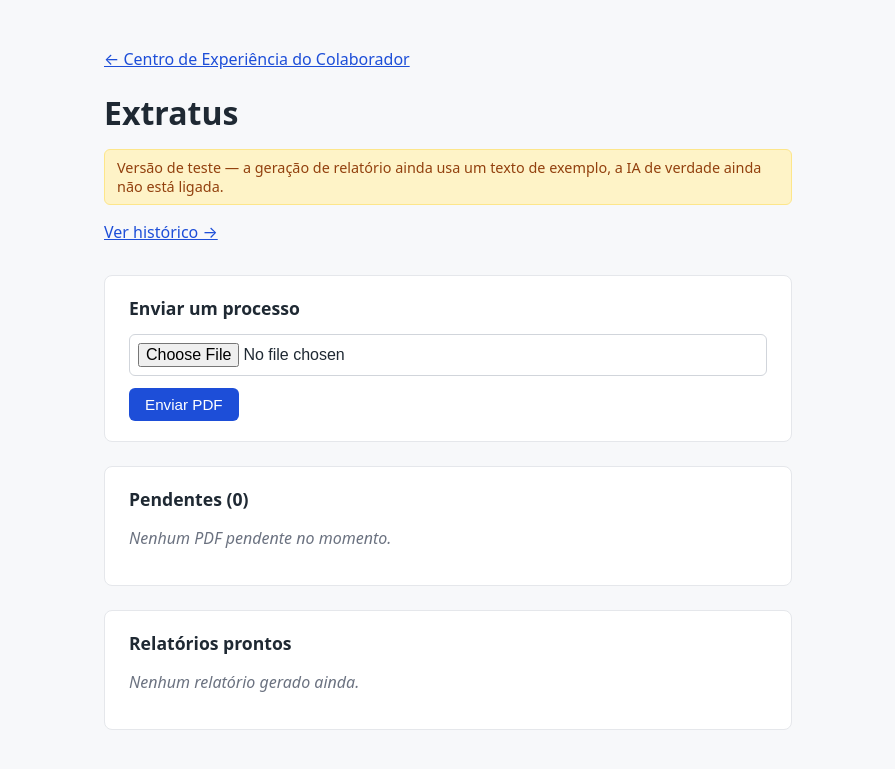
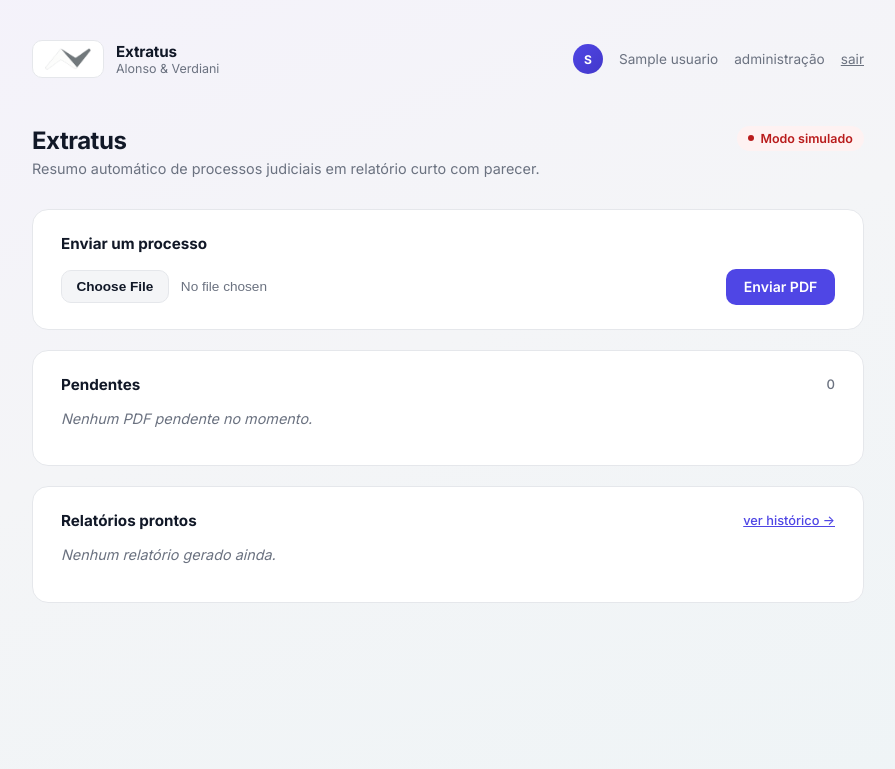
Before and after one commit to henrique-dalonso/CAAV, a FastAPI app: page /extratus/ in a window 1280 px wide. Shown: the top 769 px of the page, without its empty margins (192-1087 px from the left). Run offline with FastAPI, Linux system fonts and the light colour scheme; the visitor is signed in with stand-in values (Sample User, id 1); tables that the repository leaves empty hold one stand-in row (values such as "Sample post").

Commit message:
Cria layout base compartilhado e estiliza Extratus/Historico
- base.html: cabecalho compartilhado (logo, nome da pagina, usuario,
  admin, sair) que toda tela logada agora estende - home.html migrado
  pra usar isso (aparencia identica, so reorganizado por tras)
- base.css ganhou o CSS do cabecalho/layout de pagina (antes vivia so
  em home.css, sem sentido ja que agora e compartilhado)
- Extratus (inbox.html) e Historico redesenhados na mesma linguagem
  visual - cartoes, selo de status (modo simulado/IA real), lista de
  pendentes e relatorios, tabela de historico - mesmas funcoes de
  antes, sem nada novo, so o visual
- extratus.css: CSS proprio da ferramenta, servido via novo mount
  /extratus/static/ (mantem a separacao sistema x ferramenta tambem
  nos arquivos estaticos, nao so no codigo Python)
- Corrigido bug ativo: upload e processar-tudo redirecionavam pra "/"
  (home) em vez de voltar pra "/extratus/" - usuario perdia o lugar
  onde estava no meio do fluxo

Testado de ponta a ponta: login, home, extratus (upload, processar,
download), historico mostrando o resultado, redirecionamento correto,
29 testes automatizados passando.

```diff
--- a/app/ferramentas/extratus/web/routes/historico.py
+++ b/app/ferramentas/extratus/web/routes/historico.py
@@ -4,21 +4,28 @@
 from fastapi.templating import Jinja2Templates
 
 from app.ferramentas.extratus.db.jobs import listar_jobs
+from app.plataforma.db.models import Usuario
 from app.plataforma.web.auth import exigir_acesso_ferramenta
 
 
 router = APIRouter(dependencies=[Depends(exigir_acesso_ferramenta("extratus"))])
 
 TEMPLATES_DIR = Path(__file__).resolve().parent.parent / "templates"
-templates = Jinja2Templates(directory=TEMPLATES_DIR)
+PLATAFORMA_TEMPLATES_DIR = (
+    Path(__file__).resolve().parents[4] / "plataforma" / "web" / "templates"
+)
+templates = Jinja2Templates(directory=[TEMPLATES_DIR, PLATAFORMA_TEMPLATES_DIR])
 
 
 @router.get("/historico")
-def pagina_historico(request: Request):
+def pagina_historico(
+    request: Request,
+    usuario: Usuario = Depends(exigir_acesso_ferramenta("extratus")),
+):
     jobs = listar_jobs()
 
     return templates.TemplateResponse(
         request,
         "historico.html",
-        {"jobs": jobs},
+        {"usuario": usuario, "jobs": jobs},
     )
--- a/app/ferramentas/extratus/web/routes/inbox.py
+++ b/app/ferramentas/extratus/web/routes/inbox.py
@@ -7,6 +7,7 @@
 from app.ferramentas.extratus.core.config_manager import carregar_config
 from app.ferramentas.extratus.core.pdf_manager import listar_pdfs
 from app.ferramentas.extratus.core.pipeline import processar_pdf
+from app.plataforma.db.models import Usuario
 from app.plataforma.web.auth import exigir_acesso_ferramenta
 
 
@@ -15,7 +16,12 @@
 TAMANHO_MAXIMO_UPLOAD = 100 * 1024 * 1024  # 100 MB
 
 TEMPLATES_DIR = Path(__file__).resolve().parent.parent / "templates"
-templates = Jinja2Templates(directory=TEMPLATES_DIR)
+PLATAFORMA_TEMPLATES_DIR = (
+    Path(__file__).resolve().parents[4] / "plataforma" / "web" / "templates"
+)
+# Duas pastas de busca: a própria (inbox.html) e a da plataforma (base.html,
+# de onde essa tela herda o cabeçalho/layout compartilhado).
+templates = Jinja2Templates(directory=[TEMPLATES_DIR, PLATAFORMA_TEMPLATES_DIR])
 
 
 def listar_relatorios_prontos(pasta_saida):
@@ -31,7 +37,10 @@
 
 
 @router.get("/")
-def pagina_inicial(request: Request):
+def pagina_inicial(
+    request: Request,
+    usuario: Usuario = Depends(exigir_acesso_ferramenta("extratus")),
+):
     config = carregar_config()
 
     pendentes = listar_pdfs(config.get("pasta_entrada", "entrada_pdfs"))
@@ -41,9 +50,11 @@
         request,
         "inbox.html",
         {
+            "usuario": usuario,
             "pendentes": [pdf.name for pdf in pendentes],
             "total_pendentes": len(pendentes),
             "relatorios": relatorios,
+            "ia_provider": config.get("ia_provider", "simulado"),
         },
     )
 
@@ -77,7 +88,7 @@
     destino = pasta_entrada / nome_seguro
     destino.write_bytes(conteudo)
 
-    return RedirectResponse(url="/", status_code=303)
+    return RedirectResponse(url="/extratus/", status_code=303)
 
 
 @router.post("/processar-tudo")
@@ -96,7 +107,7 @@
             pdf, pasta_saida, pasta_processados, pasta_erros, pasta_revisao, ia_provider
         )
 
-    return RedirectResponse(url="/", status_code=303)
+    return RedirectResponse(url="/extratus/", status_code=303)
 
 
 @router.get("/download/{nome_arquivo}")
--- /dev/null
+++ b/app/ferramentas/extratus/web/static/extratus.css
@@ -0,0 +1,258 @@
+/* Telas do Extratus (inbox + histórico) — o cabeçalho/layout de página
+   já vem de base.css (base.html). Aqui só entra o que é específico
+   dessas telas: cabeçalho da ferramenta, cartões de conteúdo, listas,
+   tabela do histórico. */
+
+.cabecalho-ferramenta {
+    display: flex;
+    align-items: flex-start;
+    justify-content: space-between;
+    gap: 1rem;
+    margin-bottom: 2rem;
+    animation: entrada 0.5s cubic-bezier(0.16, 1, 0.3, 1) 0.05s backwards;
+}
+
+.cabecalho-ferramenta h1 {
+    font-size: 1.5rem;
+    font-weight: 700;
+    letter-spacing: -0.02em;
+    margin: 0 0 0.3rem;
+}
+
+.cabecalho-ferramenta p {
+    color: var(--cor-texto-suave);
+    margin: 0;
+    font-size: 0.9rem;
+}
+
+.selo-status {
+    display: inline-flex;
+    align-items: center;
+    gap: 0.4rem;
+    padding: 0.3rem 0.7rem;
+    border-radius: 999px;
+    font-size: 0.78rem;
+    font-weight: 600;
+    white-space: nowrap;
+}
+
+.selo-status::before {
+    content: "";
+    width: 6px;
+    height: 6px;
+    border-radius: 999px;
+    background: currentColor;
+}
+
+.selo-status.simulado {
+    background: var(--cor-erro-fundo);
+    color: var(--cor-erro-texto);
+}
+
+.selo-status.real {
+    background: #dcfce7;
+    color: #166534;
+}
+
+@media (prefers-color-scheme: dark) {
+    .selo-status.real {
+        background: #113321;
+        color: #86efac;
+    }
+}
+
+.cartao-secao {
+    background: var(--cor-cartao);
+    border: 1px solid var(--cor-borda);
+    border-radius: var(--raio);
+    padding: 1.5rem 1.75rem;
+    margin-bottom: 1.25rem;
+    animation: entrada 0.5s cubic-bezier(0.16, 1, 0.3, 1) 0.1s backwards;
+}
+
+.cartao-secao h2 {
+    font-size: 0.95rem;
+    font-weight: 700;
+    margin: 0 0 1rem;
+    display: flex;
+    align-items: center;
+    justify-content: space-between;
+}
+
+.cartao-secao h2 .contagem {
+    font-weight: 500;
+    color: var(--cor-texto-suave);
+    font-size: 0.82rem;
+}
+
+.linha-upload {
+    display: flex;
+    align-items: center;
+    gap: 0.75rem;
+    flex-wrap: wrap;
+}
+
+.linha-upload input[type="file"] {
+    flex: 1;
+    min-width: 200px;
+    font-size: 0.85rem;
+    color: var(--cor-texto-suave);
+}
+
+.linha-upload input[type="file"]::file-selector-button {
+    font-family: inherit;
+    font-size: 0.85rem;
+    font-weight: 600;
+    padding: 0.5rem 0.9rem;
+    border-radius: var(--raio-pequeno);
+    border: 1px solid var(--cor-borda);
+    background: var(--cor-fundo);
+    color: var(--cor-texto);
+    cursor: pointer;
+    margin-right: 0.75rem;
+    transition: border-color 0.15s ease;
+}
+
+.linha-upload input[type="file"]::file-selector-button:hover {
+    border-color: var(--cor-acento);
+}
+
+.botao {
+    display: inline-flex;
+    align-items: center;
+    gap: 0.4rem;
+    padding: 0.6rem 1.1rem;
+    font-size: 0.88rem;
+    font-weight: 600;
+    font-family: inherit;
+    color: white;
+    background: var(--cor-acento);
+    border: none;
+    border-radius: var(--raio-pequeno);
+    cursor: pointer;
+    text-decoration: none;
+    transition: background 0.15s ease, box-shadow 0.15s ease, transform 0.1s ease;
+    white-space: nowrap;
+}
+
+.botao:hover {
+    background: var(--cor-acento-hover);
+    box-shadow: 0 8px 20px -6px color-mix(in srgb, var(--cor-acento) 60%, transparent);
+}
+
+.botao:active {
+    transform: scale(0.98);
+}
+
+.botao:disabled {
+    opacity: 0.5;
+    cursor: not-allowed;
+    box-shadow: none;
+}
+
+.lista-arquivos {
+    list-style: none;
+    margin: 0 0 1.1rem;
+    padding: 0;
+    display: flex;
+    flex-direction: column;
+    gap: 0.4rem;
+}
+
+.lista-arquivos li {
+    display: flex;
+    align-items: center;
+    gap: 0.6rem;
+    padding: 0.55rem 0.75rem;
+    background: var(--cor-fundo);
+    border-radius: var(--raio-pequeno);
+    font-size: 0.87rem;
+}
+
+.lista-arquivos li::before {
+    content: "";
+    width: 8px;
+    height: 8px;
+    border-radius: 2px;
+    background: var(--cor-acento);
+    opacity: 0.5;
+    flex-shrink: 0;
+}
+
+.lista-arquivos a {
+    text-decoration: none;
+    font-weight: 500;
+}
+
+.lista-arquivos a:hover {
+    text-decoration: underline;
+}
+
+/* Histórico */
+.aviso-discreto {
+    font-size: 0.82rem;
+    color: var(--cor-texto-suave);
+    margin: -0.5rem 0 1.25rem;
+}
+
+.tabela-historico {
+    width: 100%;
+    border-collapse: collapse;
+    font-size: 0.85rem;
+}
+
+.tabela-historico th {
+    text-align: left;
+    font-size: 0.72rem;
+    font-weight: 600;
+    text-transform: uppercase;
+    letter-spacing: 0.05em;
+    color: var(--cor-texto-suave);
+    padding: 0 0.6rem 0.6rem;
+    border-bottom: 1px solid var(--cor-borda);
+}
+
+.tabela-historico td {
+    padding: 0.7rem 0.6rem;
+    border-bottom: 1px solid var(--cor-borda);
+    vertical-align: top;
+}
+
+.tabela-historico tr:last-child td {
+    border-bottom: none;
+}
+
+.status {
+    display: inline-block;
+    padding: 0.15rem 0.55rem;
+    border-radius: 999px;
+    font-size: 0.75rem;
+    font-weight: 600;
+}
+
+.status-sucesso {
+    background: #dcfce7;
+    color: #166534;
+}
+
+.status-revisao {
+    background: #fef9c3;
+    color: #854d0e;
+}
+
+.status-erro {
+    background: var(--cor-erro-fundo);
+    color: var(--cor-erro-texto);
+}
+
+@media (prefers-color-scheme: dark) {
+    .status-sucesso { background: #113321; color: #86efac; }
+    .status-revisao { background: #332b0f; color: #fde68a; }
+}
+
+.motivo {
+    display: block;
+    color: var(--cor-texto-suave);
+    font-size: 0.78rem;
+    margin-top: 0.2rem;
+}
--- a/app/ferramentas/extratus/web/templates/inbox.html
+++ b/app/ferramentas/extratus/web/templates/inbox.html
@@ -1,47 +1,50 @@
-<!DOCTYPE html>
-<html lang="pt-br">
-<head>
-    <meta charset="UTF-8">
-    <meta name="viewport" content="width=device-width, initial-scale=1">
-    <title>Extratus</title>
-    <link rel="stylesheet" href="/static/style.css">
-</head>
-<body>
-    <header>
-        <p><a href="/">&larr; Centro de Experiência do Colaborador</a></p>
+{% extends "base.html" %}
+
+{% block titulo %}Extratus{% endblock %}
+{% block nome_pagina %}Extratus{% endblock %}
+{% block css_pagina %}<link rel="stylesheet" href="/extratus/static/extratus.css">{% endblock %}
+
+{% block conteudo %}
+<div class="cabecalho-ferramenta">
+    <div>
         <h1>Extratus</h1>
-        <p class="aviso">Versão de teste — a geração de relatório ainda usa um texto de exemplo, a IA de verdade ainda não está ligada.</p>
-        <p><a href="/extratus/historico">Ver histórico &rarr;</a></p>
-    </header>
+        <p>Resumo automático de processos judiciais em relatório curto com parecer.</p>
+    </div>
+    {% if ia_provider == "claude" %}
+    <span class="selo-status real">IA real ativada</span>
+    {% else %}
+    <span class="selo-status simulado">Modo simulado</span>
+    {% endif %}
+</div>
 
-    <section class="cartao">
+<section class="cartao-secao">
     <h2>Enviar um processo</h2>
-        <form action="upload" method="post" enctype="multipart/form-data">
+    <form action="upload" method="post" enctype="multipart/form-data" class="linha-upload">
         <input type="file" name="arquivo" accept=".pdf" required>
-            <button type="submit">Enviar PDF</button>
+        <button type="submit" class="botao">Enviar PDF</button>
     </form>
 </section>
 
-    <section class="cartao">
-        <h2>Pendentes ({{ total_pendentes }})</h2>
+<section class="cartao-secao">
+    <h2>Pendentes <span class="contagem">{{ total_pendentes }}</span></h2>
     {% if pendentes %}
-        <ul>
+    <ul class="lista-arquivos">
         {% for nome in pendentes %}
         <li>{{ nome }}</li>
         {% endfor %}
     </ul>
     <form action="processar-tudo" method="post">
-            <button type="submit">Processar tudo</button>
+        <button type="submit" class="botao">Processar tudo</button>
     </form>
     {% else %}
     <p class="vazio">Nenhum PDF pendente no momento.</p>
     {% endif %}
 </section>
 
-    <section class="cartao">
-        <h2>Relatórios prontos</h2>
+<section class="cartao-secao">
+    <h2>Relatórios prontos <a href="historico" style="font-size: 0.8rem; font-weight: 500;">ver histórico &rarr;</a></h2>
     {% if relatorios %}
-        <ul>
+    <ul class="lista-arquivos">
         {% for nome in relatorios %}
         <li><a href="download/{{ nome }}">{{ nome }}</a></li>
         {% endfor %}
@@ -50,5 +53,4 @@
     <p class="vazio">Nenhum relatório gerado ainda.</p>
     {% endif %}
 </section>
-</body>
-</html>
+{% endblock %}
--- a/app/plataforma/web/main.py
+++ b/app/plataforma/web/main.py
@@ -36,6 +36,18 @@
 
 app.mount("/static", StaticFiles(directory=BASE_DIR / "static"), name="static")
 
+# Cada ferramenta pode ter seus próprios arquivos estáticos (CSS/JS),
+# servidos sob /extratus/static/... — mantém a separação sistema x
+# ferramenta também nos assets, não só no código Python.
+EXTRATUS_STATIC_DIR = (
+    BASE_DIR.parent.parent / "ferramentas" / "extratus" / "web" / "static"
+)
+app.mount(
+    "/extratus/static",
+    StaticFiles(directory=EXTRATUS_STATIC_DIR),
+    name="extratus-static",
+)
+
 app.include_router(auth.router)
 app.include_router(home.router)
 app.include_router(admin.router)
--- a/app/plataforma/web/static/base.css
+++ b/app/plataforma/web/static/base.css
@@ -184,3 +184,89 @@
 .botao-link:hover {
     color: var(--cor-texto);
 }
+
+/* Animação de entrada suave e reaproveitável — qualquer elemento novo
+   na tela pode usar isso pra não simplesmente "pipocar". */
+@keyframes entrada {
+    from { opacity: 0; transform: translateY(10px); }
+    to { opacity: 1; transform: translateY(0); }
+}
+
+@media (prefers-reduced-motion: reduce) {
+    * {
+        animation-duration: 0.001s !important;
+    }
+}
+
+/* Layout de página compartilhado por toda tela logada (base.html) */
+.pagina {
+    position: relative;
+    z-index: 1;
+    max-width: 880px;
+    margin: 0 auto;
+    padding: 2.5rem 1.5rem 4rem;
+}
+
+.barra-superior {
+    display: flex;
+    align-items: center;
+    justify-content: space-between;
+    gap: 1rem;
+    margin-bottom: 3rem;
+    animation: entrada 0.5s cubic-bezier(0.16, 1, 0.3, 1);
+}
+
+.marca-sistema {
+    display: flex;
+    align-items: center;
+    gap: 0.75rem;
+}
+
+.marca-sistema-logo {
+    width: 72px;
+    height: 38px;
+}
+
+.marca-sistema strong {
+    display: block;
+    font-size: 0.95rem;
+    font-weight: 700;
+    letter-spacing: -0.01em;
+    color: var(--cor-texto);
+}
+
+.marca-sistema span {
+    display: block;
+    font-size: 0.78rem;
+    color: var(--cor-texto-suave);
+}
+
+.menu-usuario {
+    display: flex;
+    align-items: center;
+    gap: 1rem;
+    font-size: 0.85rem;
+    color: var(--cor-texto-suave);
+}
+
+.menu-usuario a {
+    color: var(--cor-texto-suave);
+    text-decoration: none;
+}
+
+.menu-usuario a:hover {
+    color: var(--cor-acento);
+}
+
+.avatar {
+    width: 30px;
+    height: 30px;
+    font-size: 0.75rem;
+    border-radius: 999px;
+}
+
+.vazio {
+    color: var(--cor-texto-suave);
+    font-style: italic;
+    font-size: 0.9rem;
+}
--- /dev/null
+++ b/app/plataforma/web/templates/base.html
@@ -0,0 +1,41 @@
+<!DOCTYPE html>
+<html lang="pt-br">
+<head>
+    <meta charset="UTF-8">
+    <meta name="viewport" content="width=device-width, initial-scale=1">
+    <title>{% block titulo %}Centro de Experiência do Colaborador{% endblock %}</title>
+    <link rel="preconnect" href="https://fonts.googleapis.com">
+    <link rel="preconnect" href="https://fonts.gstatic.com" crossorigin>
+    <link href="https://fonts.googleapis.com/css2?family=Inter:wght@400;500;600;700&display=swap" rel="stylesheet">
+    <link rel="stylesheet" href="/static/base.css">
+    {% block css_pagina %}{% endblock %}
+</head>
+<body class="{% block corpo_classe %}fundo-degrade{% endblock %}">
+    <div class="pagina">
+        <header class="barra-superior">
+            <div class="marca-sistema">
+                <a href="/" class="selo-marca marca-sistema-logo">
+                    <img src="/static/marca/logo-av-marca.png" alt="Alonso &amp; Verdiani">
+                </a>
+                <div>
+                    <strong>{% block nome_pagina %}Centro de Experiência{% endblock %}</strong>
+                    <span>Alonso &amp; Verdiani</span>
+                </div>
+            </div>
+
+            <div class="menu-usuario">
+                <div class="emblema avatar">{{ usuario.nome[0]|upper }}</div>
+                <span>{{ usuario.nome }}</span>
+                {% if usuario.eh_admin %}
+                <a href="/admin">administração</a>
+                {% endif %}
+                <form action="/logout" method="post">
+                    <button type="submit" class="botao-link">sair</button>
+                </form>
+            </div>
+        </header>
+
+        {% block conteudo %}{% endblock %}
+    </div>
+</body>
+</html>
```
Also changed, not shown: app/ferramentas/extratus/web/templates/historico.html (+19 -20 lines), app/plataforma/web/static/home.css (+4 -95 lines), app/plataforma/web/templates/home.html (+5 -37 lines). Lines whose indentation alone changed are shown as unchanged.
